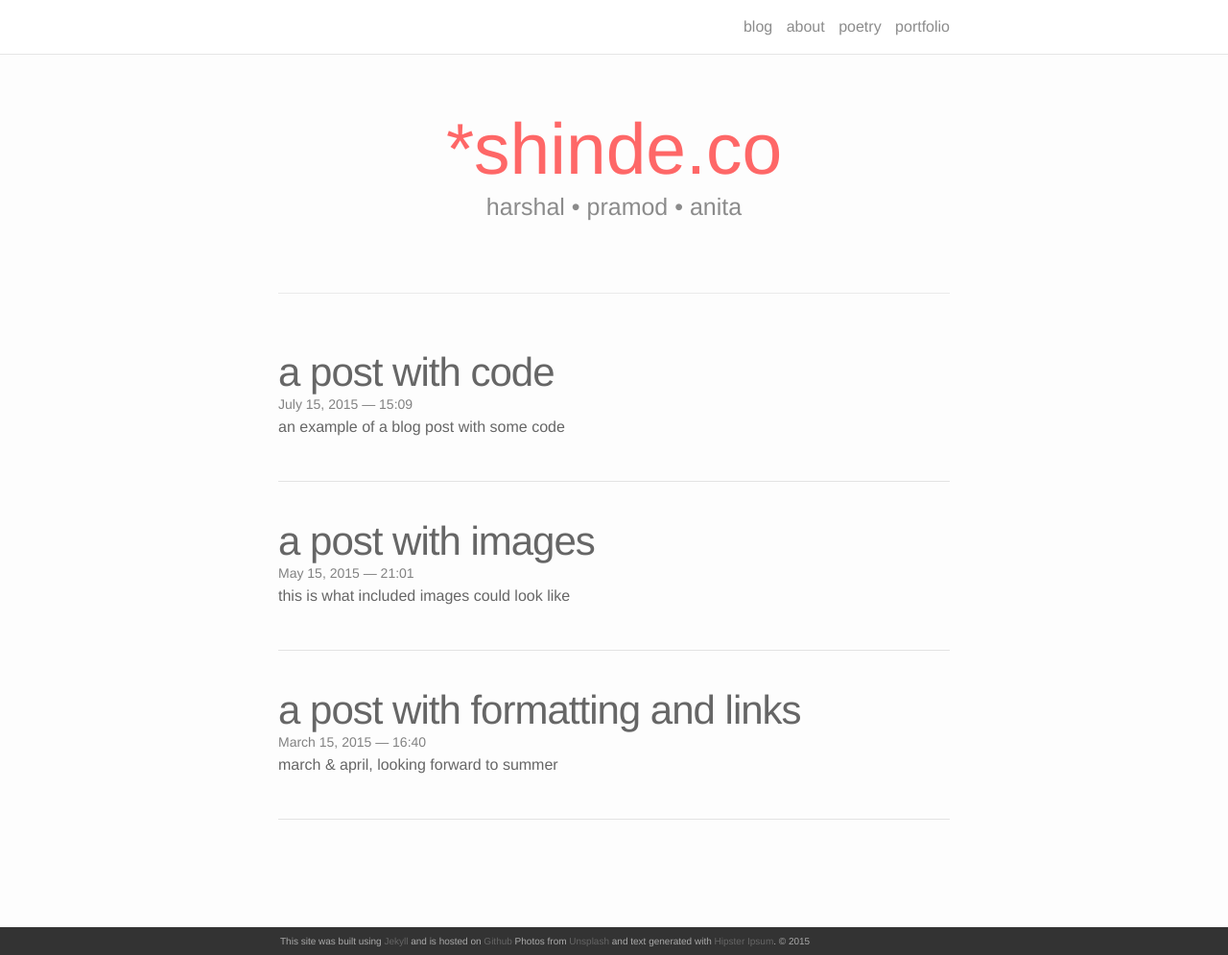
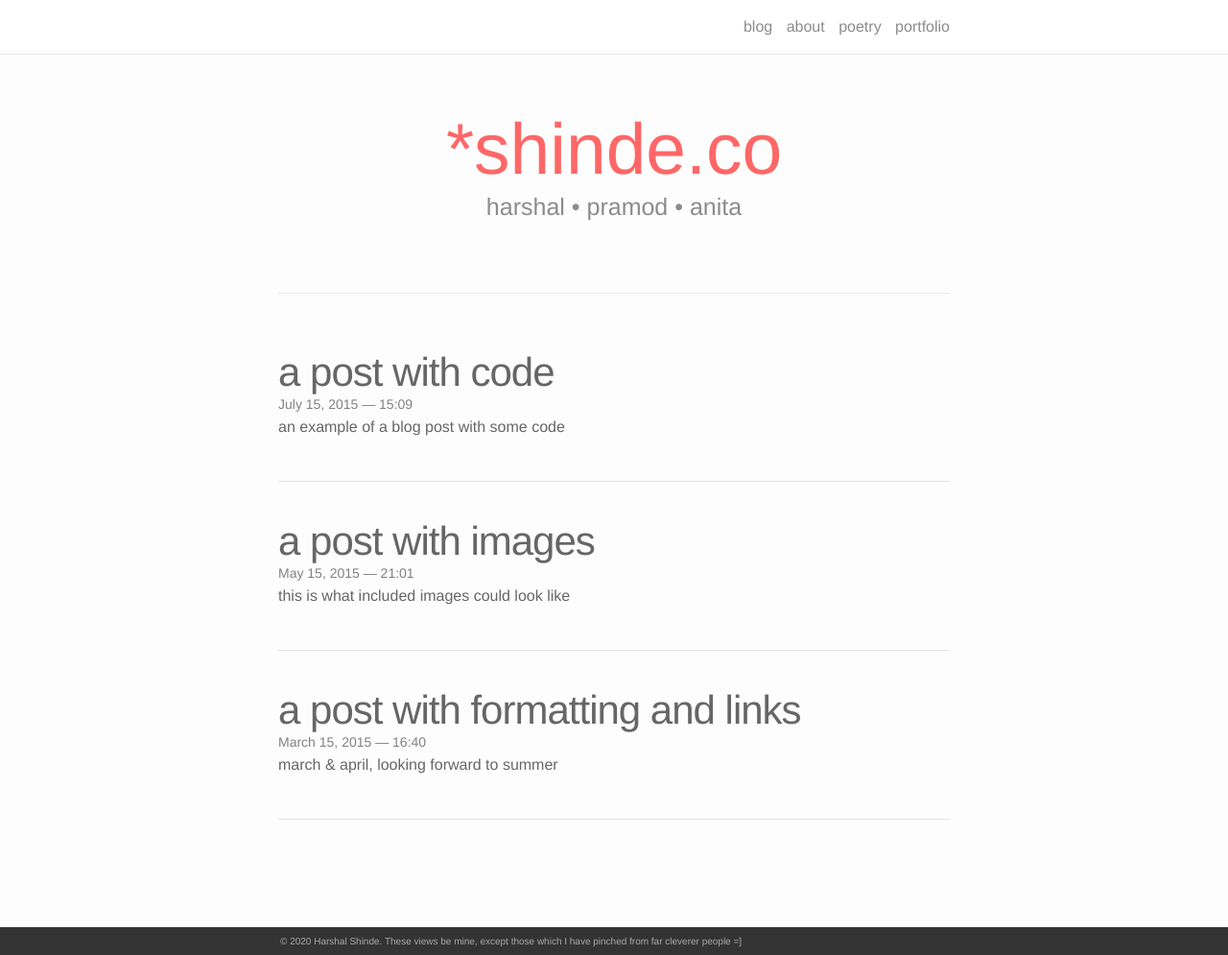
Before and after one commit to hpshinde/old.hpshinde.github.io, a Jekyll site: the page built from index.html, in a window 1280 px wide and 995 px high. Shown: the whole window at 96% size. Built offline with Jekyll 4.4.1, drawn with Linux system fonts in a browser that asks for light colours; nearby versions of some CDN libraries; the list of posts is cut into pages by our own code.

Commit message:
Update footer.html

```diff
--- a/_includes/footer.html
+++ b/_includes/footer.html
@@ -1,7 +1,7 @@
 <footer class="site-footer">
 
   <div class="wrapper">
-  	<p>This site was built using <a href="http://jekyllrb.com" target="_blank">Jekyll</a> and is hosted on <a href="https://github.com" target="_blank">Github</a> Photos from <a href="https://unsplash.com" target="_blank">Unsplash</a> and text generated with <a href="http://hipsum.co" target="_blank">Hipster Ipsum</a>. &#169; 2015</p>
+  	<p> &#169; 2020 Harshal Shinde. These views be mine, except those which I have pinched from far cleverer people =]</p>
   </div>
 
 </footer>
```
